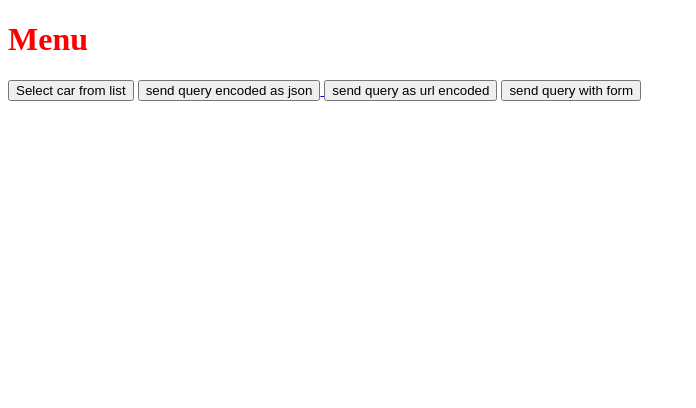
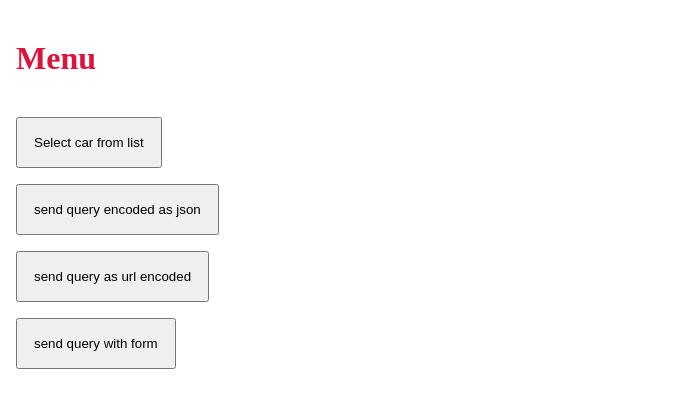
Before and after one commit to maaliskesakuu/Advanced-Node, a website: page livecode/Carserver/webPages/menu.html in a window 1280 px wide. Shown: the whole page, without its empty margins (0-696 px from the left). Drawn offline with Linux system fonts and the light colour scheme.

Commit message:
little styling

```diff
--- a/livecode/Carserver/styles/styles.css
+++ b/livecode/Carserver/styles/styles.css
@@ -1,3 +1,15 @@
 h1 {
-  color: red;
+  color: crimson;
+  margin: 0.5rem;
+  margin-bottom: 2rem;
+  margin-top: 2rem;
 }
+
+main {
+  display: grid;
+}
+
+button {
+  padding: 1rem;
+  margin: 0.5rem;
+}
--- a/livecode/Carserver/webPages/menu.html
+++ b/livecode/Carserver/webPages/menu.html
@@ -4,7 +4,7 @@
     <meta charset="UTF-8" />
     <meta name="viewport" content="width=device-width, initial-scale=1.0" />
     <title>Menu</title>
-    <link rel="stylesheet" href="/styles/styles.css" type="text/css">
+    <link rel="stylesheet" href="/styles/styles.css" type="text/css" />
   </head>
   <body>
     <main>
@@ -13,9 +13,8 @@
         <button>Select car from list</button></a
       >
       <a href="/webPages/getJson.html"
-        ><button>send query encoded as json</button>
-      </a>
-      <a href="/webPages/getUrl.html">
+        ><button>send query encoded as json</button> </a
+      ><a href="/webPages/getUrl.html">
         <button>send query as url encoded</button></a
       >
       <a href="/form"><button>send query with form</button></a>
```
